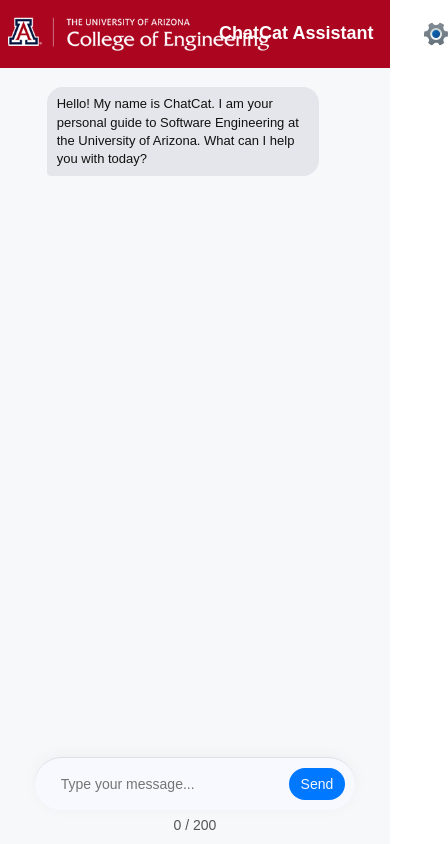
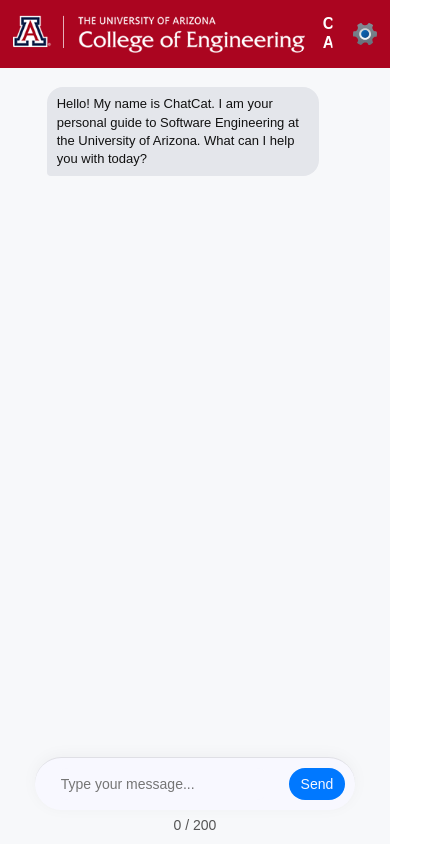
Before and after one commit to Jonah-Camacho/SFWE403-Group-6-Project, a React (Vite) app in the folder ChatCat-Assistant/: page / in a window 390 px wide. Shown: the whole page, 448 px wide, since content can reach past the window. Built offline with nearby package versions, Linux system fonts and the light colour scheme.

Commit message:
scaling changes

```diff
--- a/ChatCat-Assistant/src/App.css
+++ b/ChatCat-Assistant/src/App.css
@@ -28,14 +28,16 @@
   padding: 0 2vw;
   color: white;
   width: 100%;
-  min-height: 8vh; /* scales vertically */
+  min-height: 8vh;
   height: clamp(60px, 8vh, 80px);
   box-sizing: border-box;
   top: 0;
   left: 0;
   z-index: 100;
+  gap: 1rem;
 }
 
+/* Let flexbox handle centering */
 .header-left,
 .header-right {
   display: flex;
@@ -43,27 +45,70 @@
   flex: 0 0 auto;
 }
 
+.header-center {
+  flex: 1;
+  display: flex;
+  transform: translateX(-15%);
+  justify-content: center;
+  align-items: center;
+  overflow: hidden;
+  text-align: center;
+}
+
+/* Title scales responsively and wraps gracefully */
 .header-center h1 {
   margin: 0;
   padding: 0;
-  transform: translateX(-33%);
   font-size: clamp(18px, 2.2vw + 0.8vh, 36px);
   line-height: 1.2;
   font-weight: 700;
   color: white;
   text-align: center;
   white-space: nowrap;
+  text-overflow: ellipsis;
+  overflow: hidden;
 }
 
-
-.logo-settings {
-  width: clamp(24px, 2.5vw + 0.5vh, 36px);
-  height: clamp(24px, 2.5vw + 0.5vh, 36px);
+/* Logo scaling */
+.logo.az {
+  height: clamp(30px, 4vh + 1vw, 60px);
+  width: auto;
+  border-radius: 8px;
+  transition: height 0.2s ease, transform 0.2s ease;
 }
 
-.logo.az {
-  height: clamp(30px, 4vh, 50px);
-  border-radius: 8px;
+.logo.az:hover {
+  transform: scale(1.05);
+}
+
+/* Settings icon scaling */
+.logo-settings {
+  width: clamp(24px, 2.5vw + 0.5vh, 40px);
+  height: auto;
+  transition: transform 0.2s ease;
+}
+
+.logo-settings:hover {
+  transform: rotate(10deg) scale(1.1);
+}
+
+/* Prevent overlap on small screens */
+@media (max-width: 600px) {
+  .header-center h1 {
+    font-size: clamp(14px, 4vw, 18px);
+    white-space: normal; /* allow wrapping */
+  }
+
+  .header {
+    flex-wrap: wrap;
+    justify-content: center;
+    text-align: center;
+  }
+
+  .header-left, .header-right {
+    flex: 1 1 auto;
+    justify-content: center;
+  }
 }
 
 /* === Chat Container === */
```
